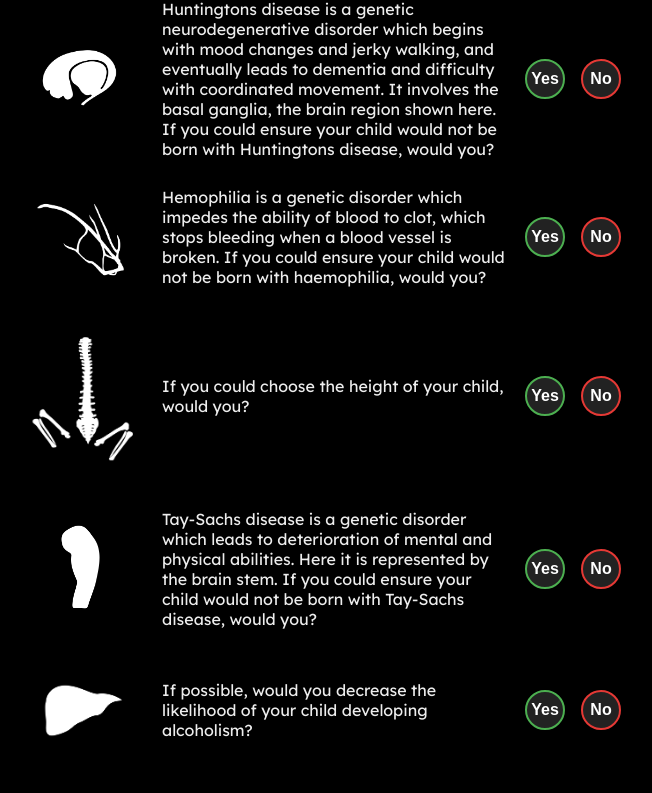
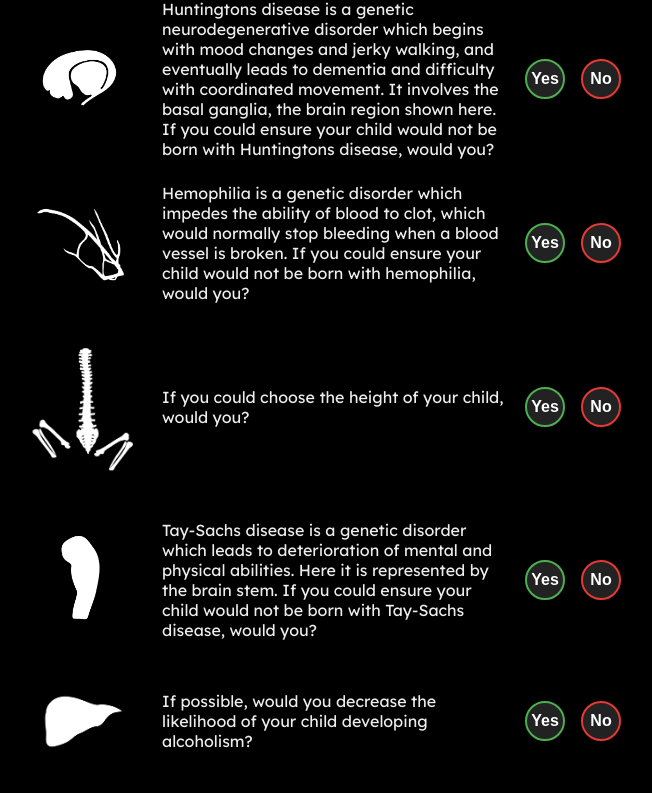
Before and after one commit to cnyke/geneediting, a Next.js app: page / in a window 1280 px wide. Shown: the part 868-1661 px from the top of the page, without its empty margins (169-821 px from the left). Built offline with nearby package versions, Linux system fonts and the light colour scheme.

Commit message:
Update gene editing survey questions

```diff
--- a/src/app/page.tsx
+++ b/src/app/page.tsx
@@ -6,7 +6,7 @@ const QUESTIONS = [
   "If you could, would you choose the eye color of your child?",
   "Would you choose the sex of your child?",
   "Huntingtons disease is a genetic neurodegenerative disorder which begins with mood changes and jerky walking, and eventually leads to dementia and difficulty with coordinated movement. It involves the basal ganglia, the brain region shown here. If you could ensure your child would not be born with Huntingtons disease, would you?",
-  "Hemophilia is a genetic disorder which impedes the ability of blood to clot, which stops bleeding when a blood vessel is broken. If you could ensure your child would not be born with haemophilia, would you?",
+  "Hemophilia is a genetic disorder which impedes the ability of blood to clot, which would normally stop bleeding when a blood vessel is broken. If you could ensure your child would not be born with hemophilia, would you?",
   "If you could choose the height of your child, would you?",
   "Tay-Sachs disease is a genetic disorder which leads to deterioration of mental and physical abilities. Here it is represented by the brain stem. If you could ensure your child would not be born with Tay-Sachs disease, would you?",
   "If possible, would you decrease the likelihood of your child developing alcoholism?",
```
